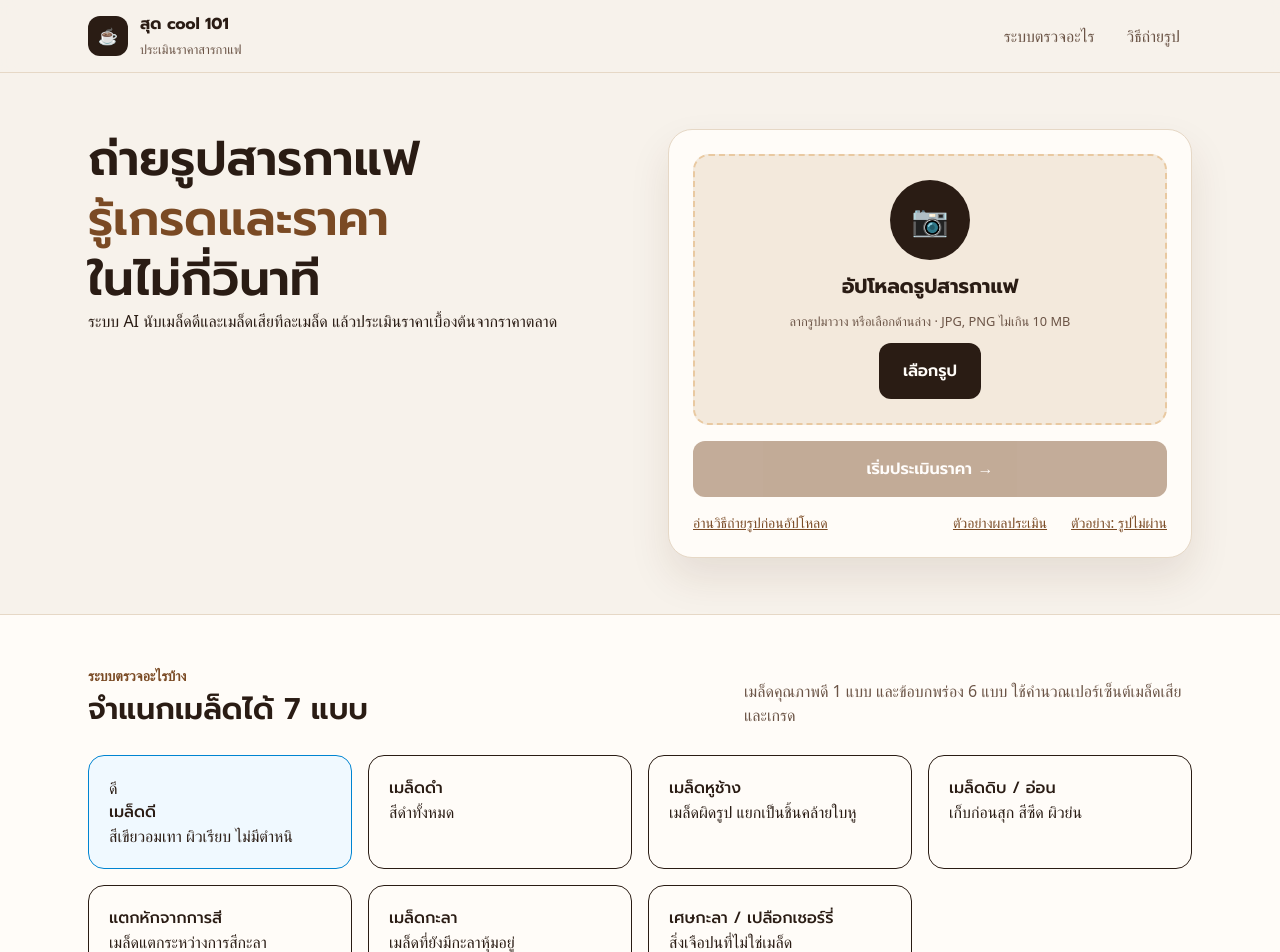
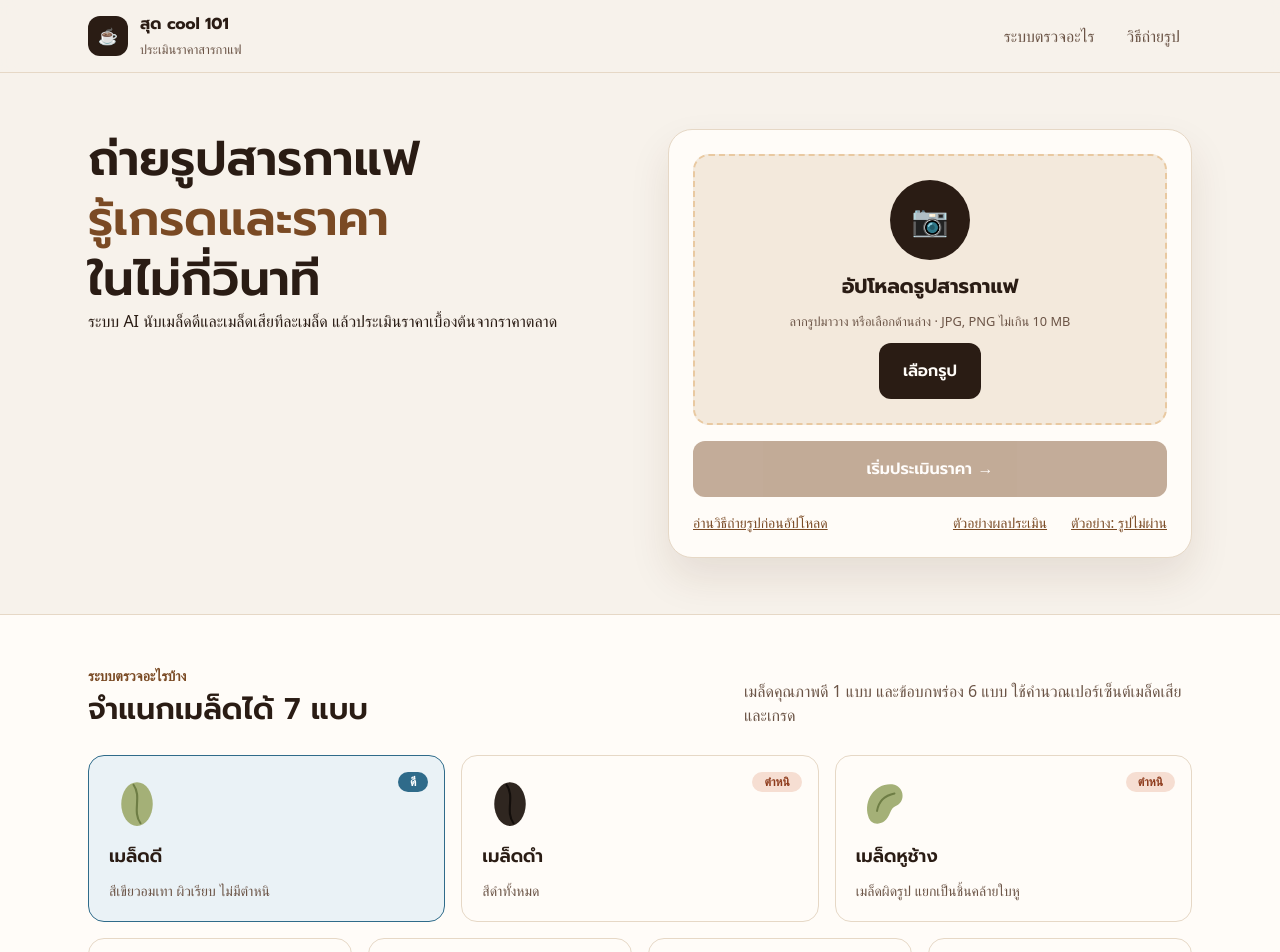
Before and after one commit to Napawan2005/ywc-coffee-2026, a React (Vite) app: page / in a window 1280 px wide. Shown: the top 952 px of the page. Built offline with nearby package versions, Linux system fonts and the light colour scheme; a web font is replaced by a local one.

Commit message:
[frontend] feat: add BeanIcon and redesign BeanCard with wide layout and status badge

```diff
--- a/src/components/BeanCard.jsx
+++ b/src/components/BeanCard.jsx
@@ -1,9 +1,18 @@
-export default function BeanCard({ name, desc , good }) {
+import BeanIcon from "./BeanIcon";
+
+export default function BeanCard({ id, name, desc, good, wide }) {
   return (
-    <div className={`rounded-2xl border p-5 ${good ? "bg-sky-50 border-sky-600" : "" }`}>
-        {good && <span>ดี</span>}
-        <h3>{name}</h3>
-        <p>{desc}</p>
+    <div className={`relative h-full rounded-2xl border p-5 flex flex-col gap-3 ${wide ? "md:col-span-4" : "md:col-span-3"} ${good ? "bg-good-bg border-good" : "bg-surface border-line"}`}>
+      <span
+        className={`absolute right-4 top-4 rounded-full px-3 py-0.5 text-xs font-semibold ${
+          good ? "bg-good text-white" : "bg-bad-bg text-bad"
+        }`}
+      >
+        {good ? "ดี" : "ตำหนิ"}
+      </span>
+      <BeanIcon id={id} />
+      <h3 className="text-lg font-semibold leading-snug">{name}</h3>
+      <p className="text-sm text-muted">{desc}</p>
     </div>
   )
 }
--- /dev/null
+++ b/src/components/BeanIcon.jsx
@@ -0,0 +1,54 @@
+const icons = {
+  1: (
+    <>
+      <ellipse cx="32" cy="32" rx="18" ry="25" fill="#A4B077" />
+      <path d="M28 10 C 38 24, 26 40, 36 54" stroke="#6E7D45" strokeWidth="2.4" fill="none" strokeLinecap="round" />
+    </>
+  ),
+  2: (
+    <>
+      <ellipse cx="32" cy="32" rx="18" ry="25" fill="#2F2620" />
+      <path d="M28 10 C 38 24, 26 40, 36 54" stroke="#120D0A" strokeWidth="2.4" fill="none" strokeLinecap="round" />
+    </>
+  ),
+  3: (
+    <>
+      <path d="M14 46 C 8 26, 24 6, 44 10 C 56 14, 56 30, 46 34 C 38 37, 40 46, 32 52 C 24 57, 16 54, 14 46 Z" fill="#A4B077" />
+      <path d="M24 40 C 26 28, 34 22, 44 20" stroke="#6E7D45" strokeWidth="2.2" fill="none" strokeLinecap="round" />
+    </>
+  ),
+  4: (
+    <>
+      <ellipse cx="32" cy="32" rx="17" ry="23" fill="#D9D3A6" />
+      <path d="M24 18 q4 4 0 8 M36 22 q4 4 0 8 M28 36 q4 4 0 8 M40 38 q-4 4 0 8" stroke="#ABA373" strokeWidth="2" fill="none" strokeLinecap="round" />
+    </>
+  ),
+  5: (
+    <>
+      <path d="M14 30 C 14 14, 26 7, 34 7 L 30 20 L 38 26 L 31 36 L 36 50 C 22 54, 14 44, 14 30 Z" fill="#A4B077" />
+      <path d="M44 14 L 52 22 L 46 30 Z" fill="#A4B077" />
+    </>
+  ),
+  6: (
+    <>
+      <ellipse cx="32" cy="32" rx="22" ry="28" fill="#D6B98A" />
+      <ellipse cx="32" cy="32" rx="15" ry="21" fill="#A4B077" />
+      <path d="M14 18 C 18 26, 46 26, 50 18" stroke="#B89A6A" strokeWidth="2" fill="none" />
+    </>
+  ),
+  7: (
+    <>
+      <path d="M10 34 L 22 18 L 34 24 L 30 36 Z" fill="#C9A26B" />
+      <path d="M36 30 L 54 26 L 50 42 L 38 44 Z" fill="#7B3F2A" />
+      <path d="M18 46 L 30 42 L 28 54 Z" fill="#B48C58" />
+    </>
+  ),
+};
+
+export default function BeanIcon({ id, size = 56 }) {
+  return (
+    <svg width={size} height={size} viewBox="0 0 64 64" aria-hidden="true">
+      {icons[id]}
+    </svg>
+  );
+}
--- a/src/data.jsx
+++ b/src/data.jsx
@@ -1,7 +1,7 @@
 export const beans = [
-  { id: 1, name: "เมล็ดดี", desc: "สีเขียวอมเทา ผิวเรียบ ไม่มีตำหนิ", good: true },
-  { id: 2, name: "เมล็ดดำ", desc: "สีดำทั้งหมด", good: false },
-  { id: 3, name: "เมล็ดหูช้าง", desc: "เมล็ดผิดรูป แยกเป็นชิ้นคล้ายใบหู", good: false },
+  { id: 1, name: "เมล็ดดี", desc: "สีเขียวอมเทา ผิวเรียบ ไม่มีตำหนิ", good: true , wide: true},
+  { id: 2, name: "เมล็ดดำ", desc: "สีดำทั้งหมด", good: false, wide: true },
+  { id: 3, name: "เมล็ดหูช้าง", desc: "เมล็ดผิดรูป แยกเป็นชิ้นคล้ายใบหู", good: false, wide: true },
   { id: 4, name: "เมล็ดดิบ / อ่อน", desc: "เก็บก่อนสุก สีซีด ผิวย่น", good: false },
   { id: 5 , name: "แตกหักจากการสี" , desc: "เมล็ดแตกระหว่างการสีกะลา" , good: false},
   { id: 6 , name: "เมล็ดกะลา", desc: "เมล็ดที่ยังมีกะลาหุ้มอยู่" , good: false},
--- a/src/pages/HomePage.jsx
+++ b/src/pages/HomePage.jsx
@@ -42,9 +42,9 @@ export default function HomePage({
           title="จำแนกเมล็ดได้ 7 แบบ"
           desc="เมล็ดคุณภาพดี 1 แบบ และข้อบกพร่อง 6 แบบ ใช้คำนวณเปอร์เซ็นต์เมล็ดเสียและเกรด"
         />
-        <div className="grid grid-cols-2 md:grid-cols-4 gap-4">
+        <div className="grid grid-cols-2 md:grid-cols-12 gap-4">
           {beans.map((b) => (
-            <BeanCard key={b.id} name={b.name} desc={b.desc} good={b.good} />
+            <BeanCard key={b.id} {...b} />
           ))}
         </div>
       </Section>
```
